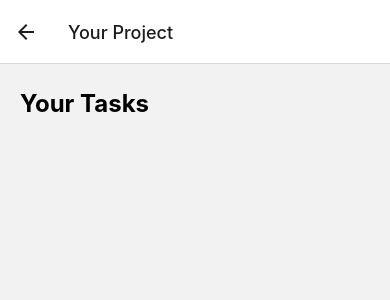
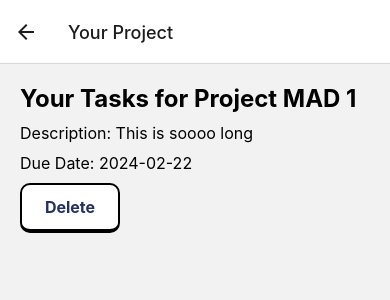
Before and after one commit to Waffle-Cone/Sparkels, a React Native app: screen /Project in a window 390 px wide. Both pictures are taken after a click on the element 195 px from the left and 170 px from the top of the page. Shown: the top 300 px of the page. Built offline with nearby package versions, Linux system fonts and the light colour scheme.

Commit message:
Added handleDelete function to delete a project

```diff
--- a/src/components/context/ProjectContext.js
+++ b/src/components/context/ProjectContext.js
@@ -45,9 +45,16 @@ export const ProjectProvider = ({ children }) => {
     const updatedProjects = [...projects, newProject];
     setProjects(updatedProjects);
   };
+
+  const handleDelete = async (projectId) => {
+    const updatedProjects = projects.filter(
+      (project) => project.id !== projectId
+    );
+    setProjects(updatedProjects);
+  };
   // View -----------------------------
   return (
-    <ProjectContext.Provider value={{ projects, handleAdd }}>
+    <ProjectContext.Provider value={{ projects, handleAdd, handleDelete }}>
       {children}
     </ProjectContext.Provider>
   );
--- a/src/components/screens/ProjectListScreen.js
+++ b/src/components/screens/ProjectListScreen.js
@@ -15,7 +15,15 @@ const ProjectListScreen = ({ navigation }) => {
 
   // State ---------------------------
   // Handlers -------------------------
-  const gotoTaskListScreen = () => navigation.navigate("TaskListScreen");
+
+  //passing also the project object clicked
+  const gotoTaskListScreen = (project) =>
+    navigation.navigate("TaskListScreen", {
+      projectId: project.id,
+      projectName: project.name,
+      projectDescription: project.description,
+      projectDueDate: project.dueDate,
+    });
 
   // View -----------------------------
   return (
@@ -24,7 +32,10 @@ const ProjectListScreen = ({ navigation }) => {
 
       {projects.map((project) => {
         return (
-          <TouchableOpacity key={project.id} onPress={gotoTaskListScreen}>
+          <TouchableOpacity
+            key={project.id}
+            onPress={() => gotoTaskListScreen(project)}
+          >
             <View style={styles.projectContainer}>
               <View style={styles.projectDetails}>
                 <Text>Project name: {project.name}</Text>
--- a/src/components/screens/TaskListScreen.js
+++ b/src/components/screens/TaskListScreen.js
@@ -4,21 +4,42 @@ import {
   Text,
   TouchableOpacity,
   View,
+  Alert,
 } from "react-native";
 import React, { useContext, useEffect, useState } from "react";
 import { ProjectContext } from "../context/ProjectContext";
 import Icons from "../UI/Icons";
 
-const TaskListScreen = () => {
+const TaskListScreen = ({ navigation, route }) => {
   // Initialisations ------------------
-
+  const { projectId, projectName, projectDescription, projectDueDate } =
+    route.params;
+  const { handleDelete } = useContext(ProjectContext);
   // State ---------------------------
   // Handlers -------------------------
+  const onDelete = () => {
+    handleDelete(projectId);
+    navigation.goBack();
+  };
+
+  const requestDelete = () =>
+    Alert.alert(
+      "Delete warning",
+      `Are you sure that you want to delete Project ${projectName}`,
+      [{ text: "Cancel" }, { text: "Delete", onPress: onDelete }]
+    );
   // View -----------------------------
 
   return (
     <View style={styles.container}>
-      <Text style={styles.h1}>Your Tasks</Text>
+      <Text style={styles.h1}>Your Tasks for Project {projectName}</Text>
+      <Text style={styles.h2}>Description: {projectDescription}</Text>
+      <Text style={styles.h2}>Due Date: {projectDueDate}</Text>
+      <View style={styles.buttonTray}>
+        <TouchableOpacity style={styles.deleteButton} onPress={requestDelete}>
+          <Text style={styles.textDeleteButton}>Delete</Text>
+        </TouchableOpacity>
+      </View>
     </View>
   );
 };
@@ -31,11 +52,43 @@ const styles = StyleSheet.create({
     margin: 20,
   },
   h1: {
+    paddingBottom: 10,
     alignItems: "center",
     justifyContent: "center",
-    paddingTop: 5,
     fontSize: 24,
     fontWeight: "bold",
     color: "black",
   },
+  h2: {
+    paddingBottom: 10,
+    alignItems: "center",
+    justifyContent: "center",
+    fontSize: 16,
+    color: "black",
+  },
+  buttonTray: {
+    alignItems: "flex-start",
+    justifyContent: "center",
+  },
+  deleteButton: {
+    flexDirection: "row",
+    height: 50,
+    width: 100,
+    borderRadius: 10,
+    borderTopWidth: 2,
+    borderLeftWidth: 2,
+    borderRightWidth: 2,
+    borderBottomWidth: 4,
+    borderColor: "black",
+    backgroundColor: "white",
+    alignItems: "center",
+    justifyContent: "center",
+  },
+  textDeleteButton: {
+    fontSize: 16,
+    fontWeight: "bold",
+    textAlign: "center",
+    color: "#24325B",
+    paddingVertical: 8,
+  },
 });
```
